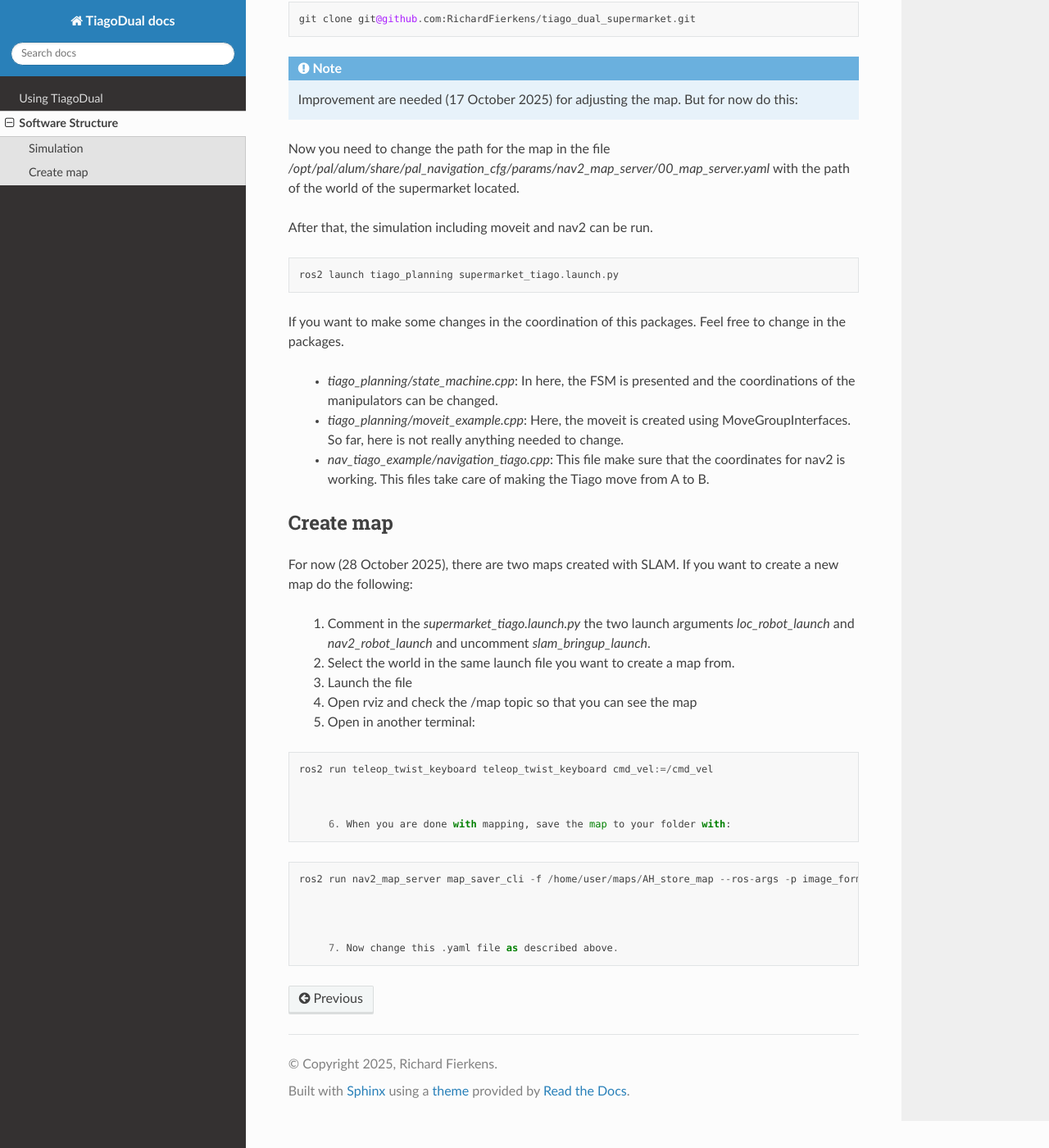
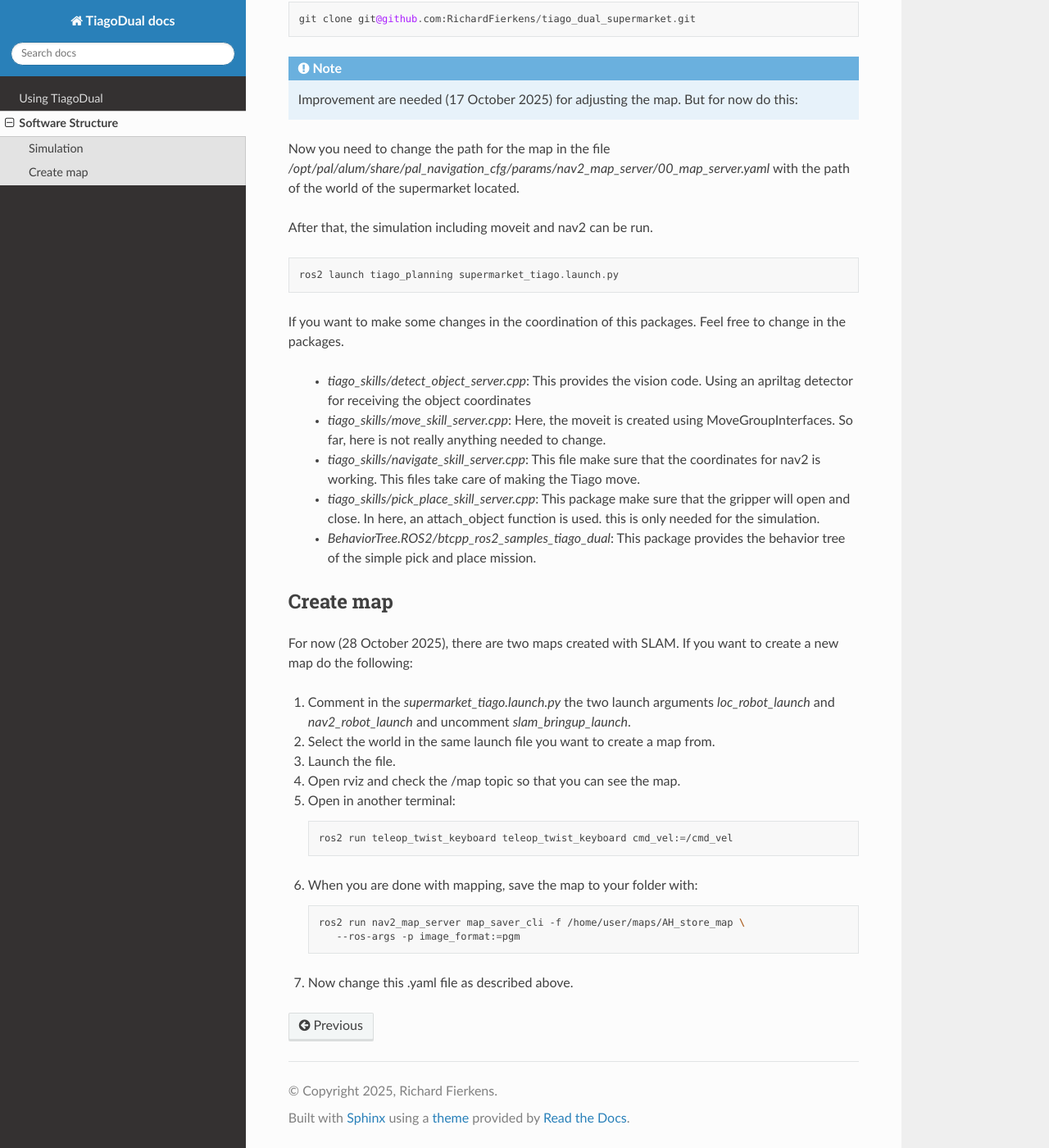
Before and after one commit to RichardFierkens/docs_tiago_dual, a Sphinx documentation site: the page built from docs/source/software.rst, in a window 1280 px wide and 1400 px high, scrolled down 953 px. Shown: the whole window at 82% size. Built offline with Sphinx 7.4.7 and the Read the Docs theme 3.1.0, drawn with Linux system fonts in a browser that asks for light colours; pages that are not in the unit, such as notebooks, are missing from menus.

Commit message:
Small updates on the software side

```diff
--- a/docs/source/software.rst
+++ b/docs/source/software.rst
@@ -53,9 +53,11 @@ After that, the simulation including moveit and nav2 can be run.
 
 If you want to make some changes in the coordination of this packages. Feel free to change in the packages.
 
-	- `tiago_planning/state_machine.cpp`: In here, the FSM is presented and the coordinations of the manipulators can be changed.
-	- `tiago_planning/moveit_example.cpp`: Here, the moveit is created using MoveGroupInterfaces. So far, here is not really anything needed to change.
-	- `nav_tiago_example/navigation_tiago.cpp`: This file make sure that the coordinates for nav2 is working. This files take care of making the Tiago move from A to B.
+	- `tiago_skills/detect_object_server.cpp`: This provides the vision code. Using an apriltag detector for receiving the object coordinates
+	- `tiago_skills/move_skill_server.cpp`: Here, the moveit is created using MoveGroupInterfaces. So far, here is not really anything needed to change.
+	- `tiago_skills/navigate_skill_server.cpp`: This file make sure that the coordinates for nav2 is working. This files take care of making the Tiago move.
+	- `tiago_skills/pick_place_skill_server.cpp`: This package make sure that the gripper will open and close. In here, an attach_object function is used. this is only needed for the simulation.
+	- `BehaviorTree.ROS2/btcpp_ros2_samples_tiago_dual`: This package provides the behavior tree of the simple pick and place mission.
 
 
 
@@ -64,25 +66,22 @@ Create map
 
 For now (28 October 2025), there are two maps created with SLAM. If you want to create a new map do the following:
 
-	1. Comment in the `supermarket_tiago.launch.py` the two launch arguments `loc_robot_launch` and `nav2_robot_launch` and uncomment `slam_bringup_launch`.
-	2. Select the world in the same launch file you want to create a map from.
-	3. Launch the file
-	4. Open rviz and check the /map topic so that you can see the map
-	5. Open in another terminal:
+1. Comment in the `supermarket_tiago.launch.py` the two launch arguments
+   `loc_robot_launch` and `nav2_robot_launch` and uncomment `slam_bringup_launch`.
+2. Select the world in the same launch file you want to create a map from.
+3. Launch the file.
+4. Open rviz and check the /map topic so that you can see the map.
+5. Open in another terminal:
 
-.. code-block::
+   .. code-block:: bash
 
-   ros2 run teleop_twist_keyboard teleop_twist_keyboard cmd_vel:=/cmd_vel
+      ros2 run teleop_twist_keyboard teleop_twist_keyboard cmd_vel:=/cmd_vel
 
+6. When you are done with mapping, save the map to your folder with:
 
+   .. code-block:: bash
 
-	6. When you are done with mapping, save the map to your folder with:
+      ros2 run nav2_map_server map_saver_cli -f /home/user/maps/AH_store_map \
+         --ros-args -p image_format:=pgm
 
-.. code-block::
-
-   ros2 run nav2_map_server map_saver_cli -f /home/user/maps/AH_store_map --ros-args -p image_format:=pgm
-
-
-
-
-	7. Now change this .yaml file as described above.
+7. Now change this .yaml file as described above.
```
